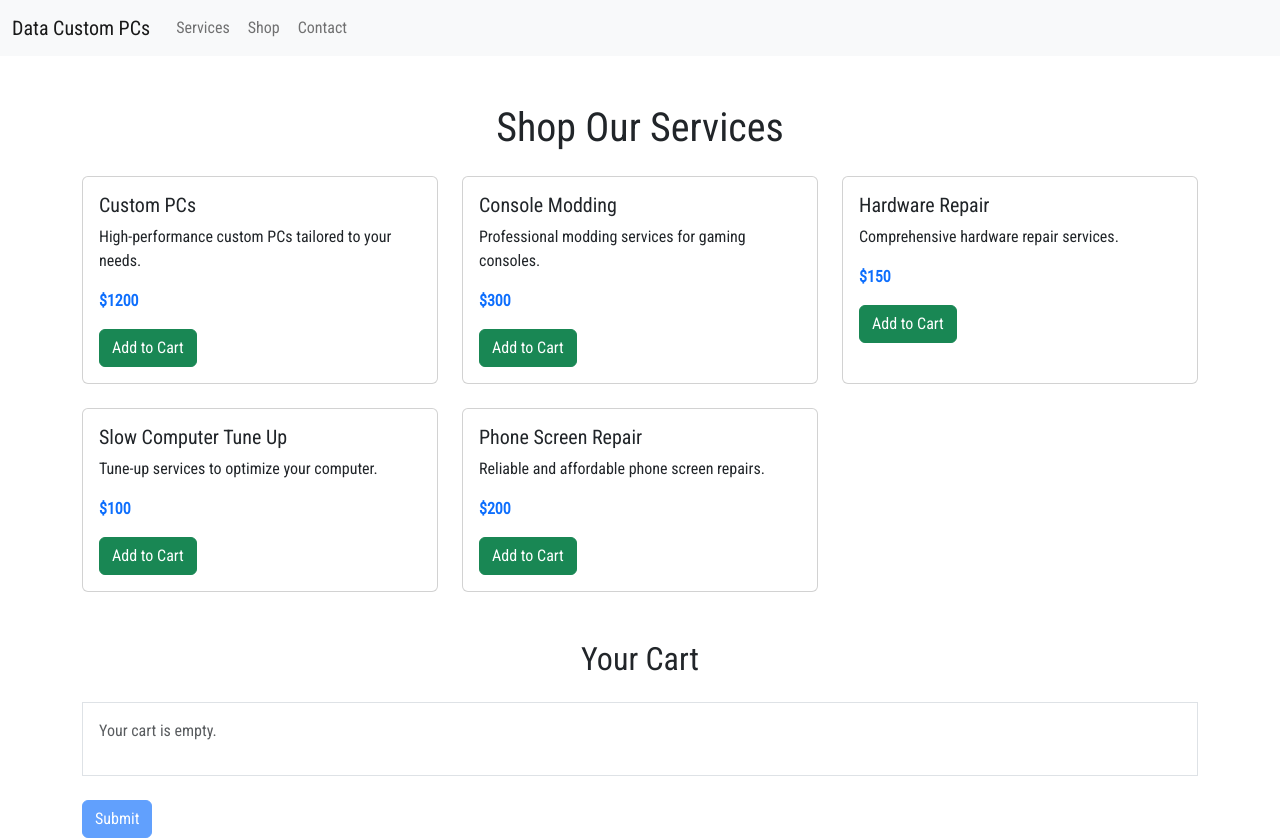
After one commit to DeeKay070/DataCustomPCs, a PHP site: page /shop.php in a window 1280 px wide. The commit adds this page. Run offline with PHP 8.4, Linux system fonts and the light colour scheme.

Commit message:
concept of shop page

```diff
--- a/contact.php
+++ b/contact.php
@@ -5,8 +5,8 @@
     <div class="content-wrapper">
         <?php include 'nav.php'; ?>
         <main class="container my-4">
-            <h2>Contact Us</h2>
-            <p class = "text-start px-0">Having an issue with your device? Let us know, and we can give you a quote.</p>
+            <h2>Send a Request</h2>
+            <p class = "text-start px-0">Need help with your hardware? Let us know, and we can give you a quote.</p>
             <?php
                 session_start();
                 if (isset($_SESSION['success_message'])) {
--- a/nav.php
+++ b/nav.php
@@ -12,9 +12,9 @@
                 <li class="nav-item">
                     <a class="nav-link" href="index.php#services">Services</a>
                 </li>
-                <!-- <li class="nav-item">
-                    <a class="nav-link" href="#reviews">Reviews</a>
-                </li> -->
+                <li class="nav-item">
+                    <a class="nav-link" href="shop.php">Shop</a>
+                </li>
                 <li class="nav-item">
                     <a class="nav-link" href="contact.php">Contact</a>
                 </li>
--- /dev/null
+++ b/shop.php
@@ -0,0 +1,123 @@
+<?php
+// services.php: Define services as an array for dynamic rendering
+$services = [
+    ["name" => "Custom PCs", "description" => "High-performance custom PCs tailored to your needs.", "price" => 1200],
+    ["name" => "Console Modding", "description" => "Professional modding services for gaming consoles.", "price" => 300],
+    ["name" => "Hardware Repair", "description" => "Comprehensive hardware repair services.", "price" => 150],
+    ["name" => "Slow Computer Tune Up", "description" => "Tune-up services to optimize your computer.", "price" => 100],
+    ["name" => "Phone Screen Repair", "description" => "Reliable and affordable phone screen repairs.", "price" => 200]
+];
+?>
+
+<?php include 'head.php'; ?>
+<body>
+<?php include 'nav.php'; ?>
+<div class="container my-5">
+    <h1 class="text-center mb-4">Shop Our Services</h1>
+
+    <!-- Service List -->
+    <div class="row" id="services">
+        <?php foreach ($services as $service): ?>
+            <div class="col-md-4 mb-4">
+                <div class="card h-100">
+                    <div class="card-body">
+                        <h5 class="card-title"><?= $service['name'] ?></h5>
+                        <p class="card-text"><?= $service['description'] ?></p>
+                        <p class="text-primary fw-bold">$<?= $service['price'] ?></p>
+                        <button class="btn btn-success add-to-cart"
+                                data-name="<?= $service['name'] ?>"
+                                data-price="<?= $service['price'] ?>">
+                            Add to Cart
+                        </button>
+                    </div>
+                </div>
+            </div>
+        <?php endforeach; ?>
+    </div>
+
+    <!-- Checkout Section -->
+    <h2 class="text-center my-4">Your Cart</h2>
+    <div id="cart" class="border p-3 mb-4">
+        <p class="text-muted">Your cart is empty.</p>
+    </div>
+
+    <button id="checkout-button" class="btn btn-primary" disabled>Submit</button>
+</div>
+
+<script>
+    // JavaScript for Cart Management
+    const cart = [];
+
+    // Function to render cart items
+    function renderCart() {
+        const cartContainer = document.getElementById('cart');
+        cartContainer.innerHTML = '';
+
+        if (cart.length === 0) {
+            cartContainer.innerHTML = '<p class="text-muted">Your cart is empty.</p>';
+            document.getElementById('checkout-button').disabled = true;
+            return;
+        }
+
+        const list = document.createElement('ul');
+        list.className = 'list-group';
+        let total = 0;
+
+        cart.forEach(item => {
+            const listItem = document.createElement('li');
+            listItem.className = 'list-group-item d-flex justify-content-between align-items-center';
+            listItem.textContent = `${item.name} - $${item.price}`;
+            total += item.price;
+
+            const removeButton = document.createElement('button');
+            removeButton.textContent = 'Remove';
+            removeButton.className = 'btn btn-danger btn-sm';
+            removeButton.onclick = () => {
+                removeFromCart(item);
+            };
+
+            listItem.appendChild(removeButton);
+            list.appendChild(listItem);
+        });
+
+        cartContainer.appendChild(list);
+
+        const totalDisplay = document.createElement('p');
+        totalDisplay.className = 'mt-3 fw-bold';
+        totalDisplay.textContent = `Total: $${total}`;
+        cartContainer.appendChild(totalDisplay);
+
+        document.getElementById('checkout-button').disabled = false;
+    }
+
+    // Function to add an item to the cart
+    function addToCart(name, price) {
+        cart.push({ name, price });
+        renderCart();
+    }
+
+    // Function to remove an item from the cart
+    function removeFromCart(item) {
+        const index = cart.indexOf(item);
+        if (index > -1) {
+            cart.splice(index, 1);
+        }
+        renderCart();
+    }
+
+    // Add event listeners to Add to Cart buttons
+    document.querySelectorAll('.add-to-cart').forEach(button => {
+        button.addEventListener('click', () => {
+            const name = button.getAttribute('data-name');
+            const price = parseFloat(button.getAttribute('data-price'));
+            addToCart(name, price);
+        });
+    });
+
+    // Checkout button functionality
+    document.getElementById('checkout-button').addEventListener('click', () => {
+        alert('Thank you for your order! This feature is under development.');
+    });
+</script>
+</body>
+</html>
--- a/ticket_form.php
+++ b/ticket_form.php
@@ -11,7 +11,7 @@
     <input type="tel" id="phone_number" name="phone_number" class="form-control" required>
     <small class="error-message" id="phone-error"></small><br>
 
-    <label>Type of Device Affected*:</label><br>
+    <label>Type of Device*:</label><br>
     <div>
         <input type="radio" id="windows" name="device_type" value="Windows" required>
         <label for="windows">Windows Computer</label><br>
@@ -39,7 +39,7 @@
         <label for="physical-damage">Physical Damage</label>
     </div><br>
 
-    <label for="description">Issue Description*:</label><br>
+    <label for="description">Request Description*:</label><br>
     <textarea id="description" name="description" class="col-12 form-control p-3" rows="10" required></textarea>
     <small class="error-message" id="description-error"></small><br><br>
 
```
Also changed, not shown: index.php (+1 -27 lines).
